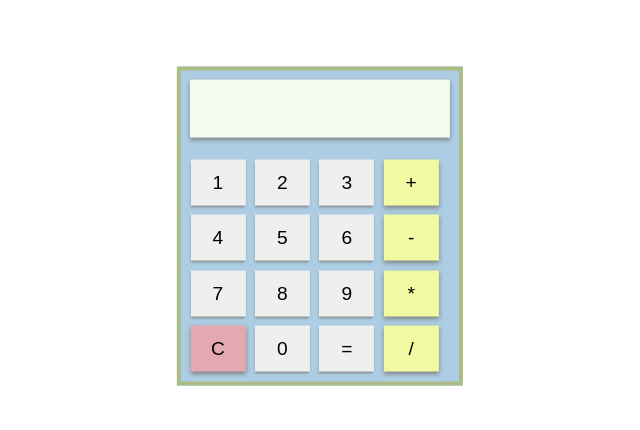
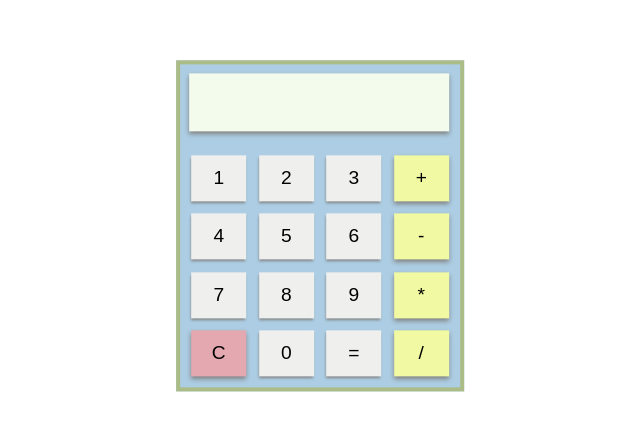
Before and after one commit to ManahilAmeer/Calculator, a React (Create React App) app in the folder calculator-react/: page / in a window 1280 px wide. Shown: the part 174-604 px from the top of the page, without its empty margins (320-960 px from the left). Built offline with nearby package versions, Linux system fonts and the light colour scheme.

Commit message:
Keyboard class

```diff
--- /dev/null
+++ b/calculator-react/src/Keyboard.js
@@ -0,0 +1,67 @@
+import React from "react";
+
+class Keyboard extends React.Component {
+  render() {
+    return (
+      <table>
+        <tr>
+          <td>
+            <button className="number">1</button>
+          </td>
+          <td>
+            <button className="number">2</button>
+          </td>
+          <td>
+            <button className="number">3</button>
+          </td>
+          <td>
+            <button className="operator">+</button>
+          </td>
+        </tr>
+        <tr>
+          <td>
+            <button className="number">4</button>
+          </td>
+          <td>
+            <button className="number">5</button>
+          </td>
+          <td>
+            <button className="number">6</button>
+          </td>
+          <td>
+            <button className="operator">-</button>
+          </td>
+        </tr>
+        <tr>
+          <td>
+            <button className="number">7</button>
+          </td>
+          <td>
+            <button className="number">8</button>
+          </td>
+          <td>
+            <button className="number">9</button>
+          </td>
+          <td>
+            <button className="operator">*</button>
+          </td>
+        </tr>
+        <tr>
+          <td>
+            <button className="C">C</button>
+          </td>
+          <td>
+            <button className="number">0</button>
+          </td>
+          <td>
+            <button className="number">=</button>
+          </td>
+          <td>
+            <button className="operator">/</button>
+          </td>
+        </tr>
+      </table>
+    );
+  }
+}
+export default Keyboard;
--- a/calculator-react/src/index.css
+++ b/calculator-react/src/index.css
@@ -30,7 +30,7 @@
 button {
   width: 4.3vw;
   height: 3.6vw;
-  margin: 0.211vw;
+  margin: 0.331vw;
   background: #efefee;
 }
 button::after {
--- a/calculator-react/src/index.js
+++ b/calculator-react/src/index.js
@@ -1,6 +1,7 @@
 import React from "react";
 import ReactDOM from "react-dom";
 import "./index.css";
+import Keyboard from "./Keyboard";
 import reportWebVitals from "./reportWebVitals";
 
 class Calculator extends React.Component {
@@ -15,7 +16,7 @@
     document.addEventListener("keydown", this.keyDown);
     const buttons = document.querySelectorAll("button");
     this.handleButtons(buttons);
-    document.title="Calculator App"
+    document.title = "Calculator App";
   }
   keyDown = (ev) => {
     ev.preventDefault();
@@ -98,64 +99,7 @@
             value={this.state.ans}
             disabled
           />
-          <table>
-            <tr>
-              <td>
-                <button class="number">1</button>
-              </td>
-              <td>
-                <button class="number">2</button>
-              </td>
-              <td>
-                <button class="number">3</button>
-              </td>
-              <td>
-                <button class="operator">+</button>
-              </td>
-            </tr>
-            <tr>
-              <td>
-                <button class="number">4</button>
-              </td>
-              <td>
-                <button class="number">5</button>
-              </td>
-              <td>
-                <button class="number">6</button>
-              </td>
-              <td>
-                <button class="operator">-</button>
-              </td>
-            </tr>
-            <tr>
-              <td>
-                <button class="number">7</button>
-              </td>
-              <td>
-                <button class="number">8</button>
-              </td>
-              <td>
-                <button class="number">9</button>
-              </td>
-              <td>
-                <button class="operator">*</button>
-              </td>
-            </tr>
-            <tr>
-              <td>
-                <button class="C">C</button>
-              </td>
-              <td>
-                <button class="number">0</button>
-              </td>
-              <td>
-                <button class="number">=</button>
-              </td>
-              <td>
-                <button class="operator">/</button>
-              </td>
-            </tr>
-          </table>
+          <Keyboard></Keyboard>
         </div>
       </>
     );
```
